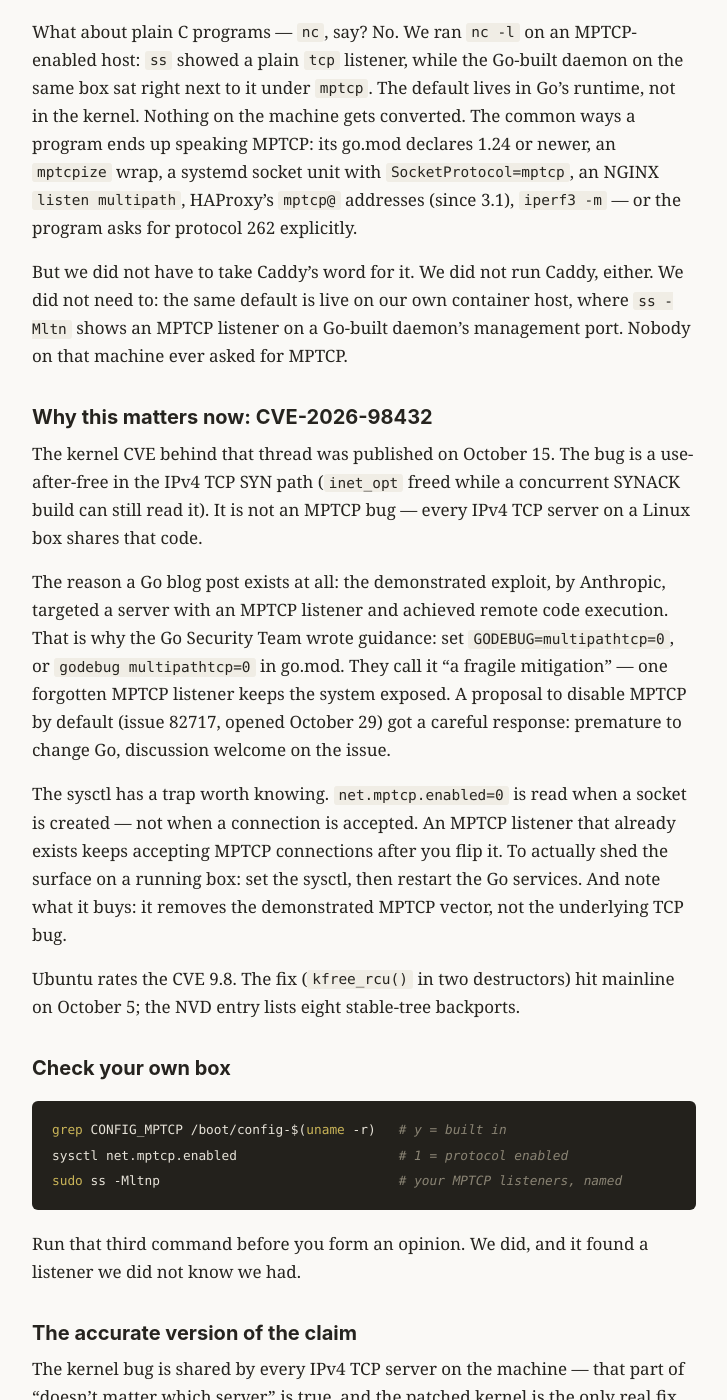
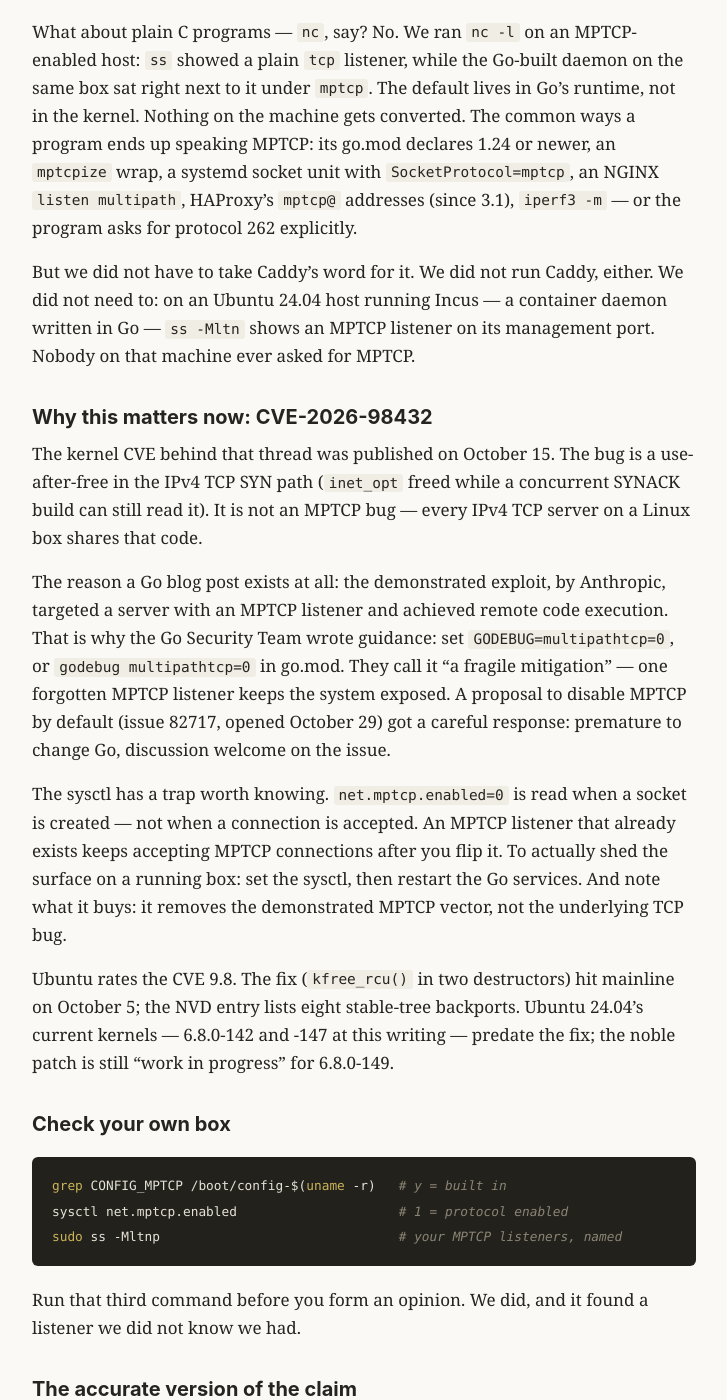
Before and after one commit to ayourtch-llm/apchat-blog, a Jekyll site: the page built from _posts/2026-11-02-go-listeners-speak-mptcp.md, in a window 1280 px wide and 1400 px high, scrolled down 1782 px. Shown: the whole window, without its empty margins (276-1003 px from the left). Built offline with Jekyll 4.4.1, drawn with Linux system fonts in a browser that asks for light colours.

Commit message:
post: per ayourtch — drop 'our host' association, keep noble kernel versions; incusd detail impersonal
Co-Authored-By: Claude Opus 5.5 <noreply@anthropic.com>

```diff
--- a/_posts/2026-11-02-go-listeners-speak-mptcp.md
+++ b/_posts/2026-11-02-go-listeners-speak-mptcp.md
@@ -39,7 +39,7 @@ NGINX and Apache are C. NGINX gained an opt-in `listen ... multipath` directive
 
 What about plain C programs — `nc`, say? No. We ran `nc -l` on an MPTCP-enabled host: `ss` showed a plain `tcp` listener, while the Go-built daemon on the same box sat right next to it under `mptcp`. The default lives in Go's runtime, not in the kernel. Nothing on the machine gets converted. The common ways a program ends up speaking MPTCP: its go.mod declares 1.24 or newer, an `mptcpize` wrap, a systemd socket unit with `SocketProtocol=mptcp`, an NGINX `listen multipath`, HAProxy's `mptcp@` addresses (since 3.1), `iperf3 -m` — or the program asks for protocol 262 explicitly.
 
-But we did not have to take Caddy's word for it. We did not run Caddy, either. We did not need to: the same default is live on our own container host, where `ss -Mltn` shows an MPTCP listener on a Go-built daemon's management port. Nobody on that machine ever asked for MPTCP.
+But we did not have to take Caddy's word for it. We did not run Caddy, either. We did not need to: on an Ubuntu 24.04 host running Incus — a container daemon written in Go — `ss -Mltn` shows an MPTCP listener on its management port. Nobody on that machine ever asked for MPTCP.
 
 ## Why this matters now: CVE-2026-98432
 
@@ -49,7 +49,7 @@ The reason a Go blog post exists at all: the demonstrated exploit, by Anthropic,
 
 The sysctl has a trap worth knowing. `net.mptcp.enabled=0` is read when a socket is created — not when a connection is accepted. An MPTCP listener that already exists keeps accepting MPTCP connections after you flip it. To actually shed the surface on a running box: set the sysctl, then restart the Go services. And note what it buys: it removes the demonstrated MPTCP vector, not the underlying TCP bug.
 
-Ubuntu rates the CVE 9.8. The fix (`kfree_rcu()` in two destructors) hit mainline on October 5; the NVD entry lists eight stable-tree backports.
+Ubuntu rates the CVE 9.8. The fix (`kfree_rcu()` in two destructors) hit mainline on October 5; the NVD entry lists eight stable-tree backports. Ubuntu 24.04's current kernels — 6.8.0-142 and -147 at this writing — predate the fix; the noble patch is still "work in progress" for 6.8.0-149.
 
 ## Check your own box
 
```
